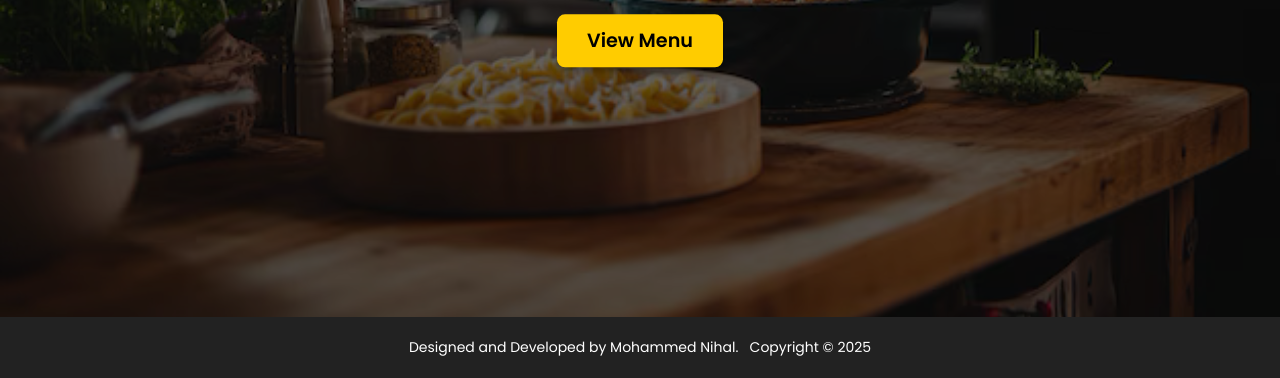
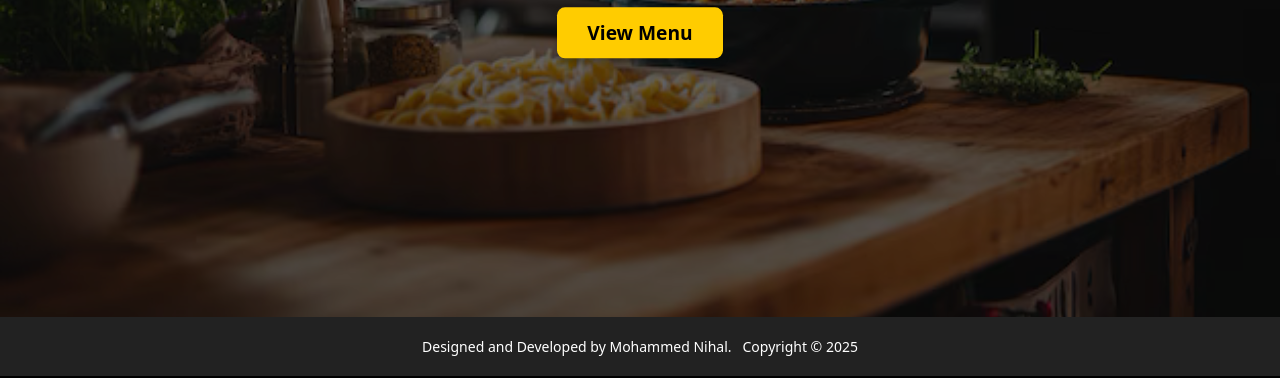
Before and after one commit to devnihal/Collage-Canteen, a plain HTML site: page index.html in a window 1280 px wide. Shown: the part 483-861 px from the top of the page. Drawn offline with Linux system fonts and the light colour scheme.

Commit message:
default font

```diff
--- a/styles.css
+++ b/styles.css
@@ -1,10 +1,8 @@
-
-@import url('https://fonts.googleapis.com/css2?family=Poppins:wght@300;400;600&display=swap');
 * {
     margin: 0;
     padding: 0;
     box-sizing: border-box;
-    font-family: 'Poppins', sans-serif;
+    font-family: system-ui, -apple-system, BlinkMacSystemFont, 'Segoe UI', Roboto, Oxygen, Ubuntu, Cantarell, 'Open Sans', 'Helvetica Neue', sans-serif;
 }
 a{
     color: #0080ff;
```
